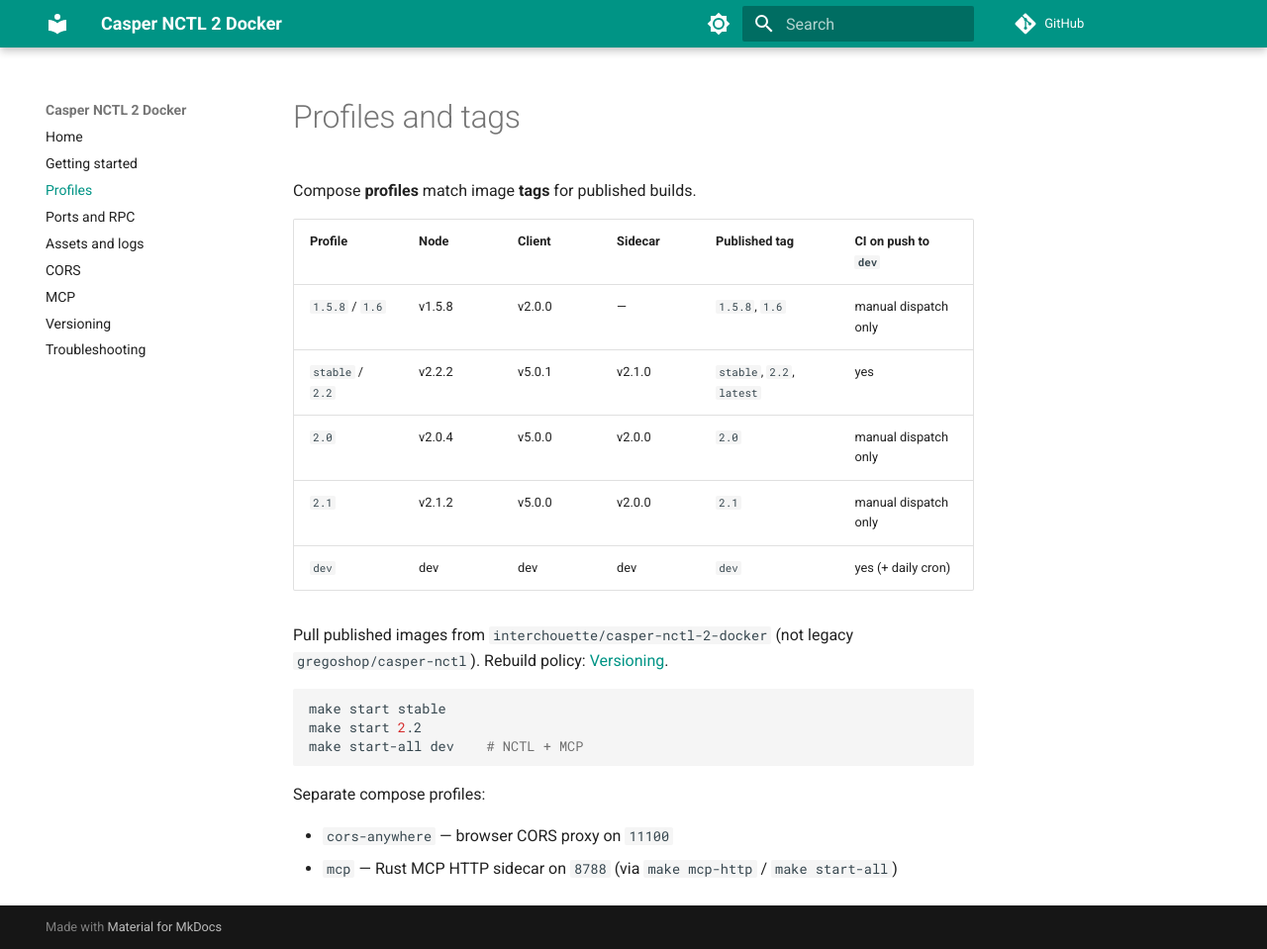
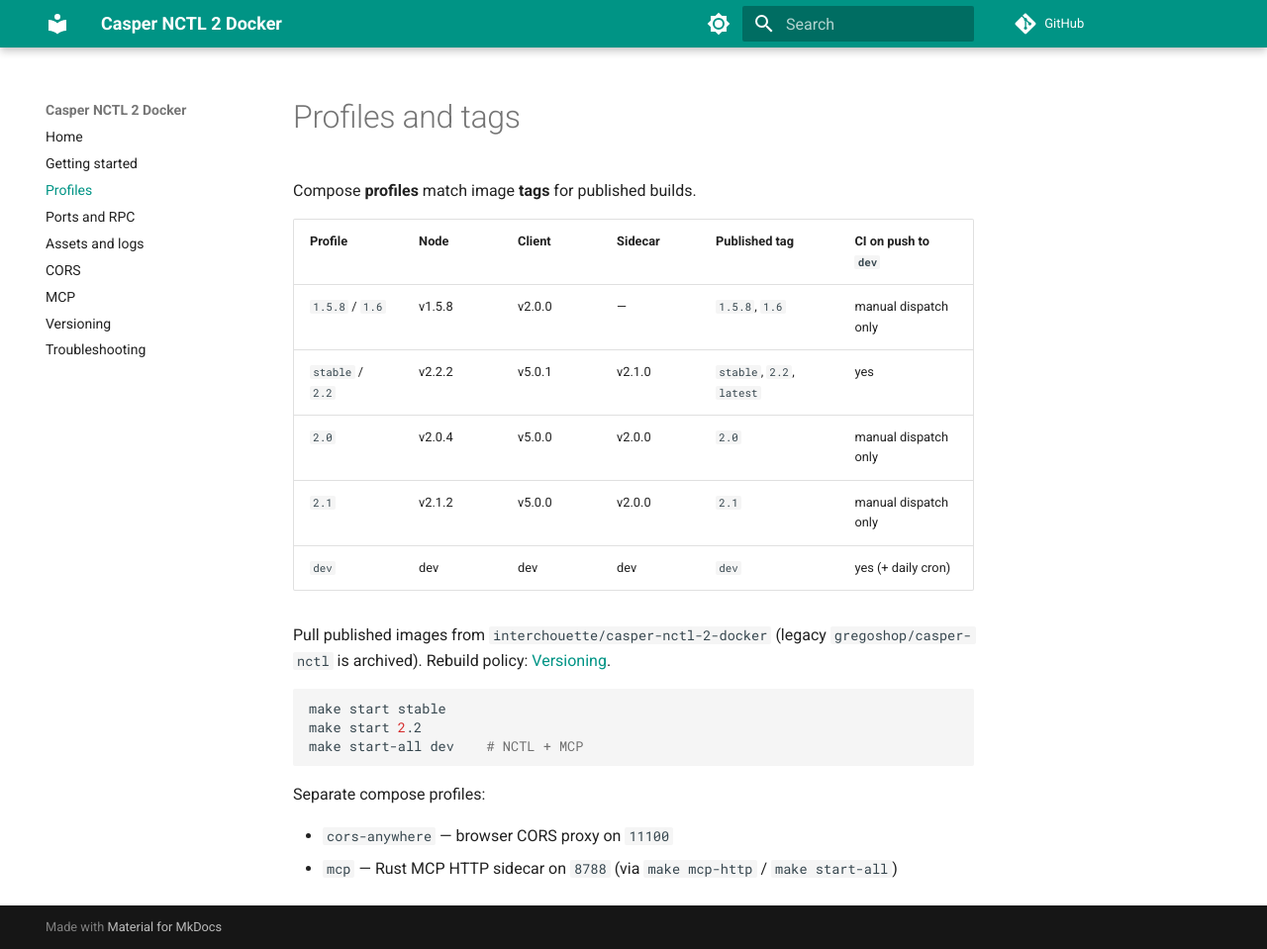
Before and after one commit to gRoussac/casper-nctl-2-docker, an MkDocs documentation site: the page built from docs/profiles.md, in a window 1280 px wide and 959 px high. Shown: the whole window at 99% size. Built offline with MkDocs 1.6.1 and Material for MkDocs 9.7.7, drawn with Linux system fonts in a browser that asks for light colours; comment, search, counter and statistics services are not loaded.

Commit message:
ci: publish Hub images to interchouette only (#16)
Stop dual-tagging Docker Hub under DOCKER_USERNAME (gregoshop) so that
legacy personal image can be archived. Keep interchouette Hub and both
GHCR namespaces (groussac + interchouette-itc).

Co-authored-by: Cursor <cursoragent@cursor.com>

````diff
--- a/docs/profiles.md
+++ b/docs/profiles.md
@@ -10,7 +10,7 @@ Compose **profiles** match image **tags** for published builds.
 | `2.1`            | v2.1.2 | v5.0.0 | v2.0.0  | `2.1`                     | manual dispatch only |
 | `dev`            | dev    | dev    | dev     | `dev`                     | yes (+ daily cron)   |
 
-Pull published images from `interchouette/casper-nctl-2-docker` (not legacy `gregoshop/casper-nctl`). Rebuild policy: [Versioning](versioning.md).
+Pull published images from `interchouette/casper-nctl-2-docker` (legacy `gregoshop/casper-nctl` is archived). Rebuild policy: [Versioning](versioning.md).
 
 ```sh
 make start stable
````
Also changed, not shown: docker/DOCKERHUB.md (+1 -1 lines), 5 other files.
